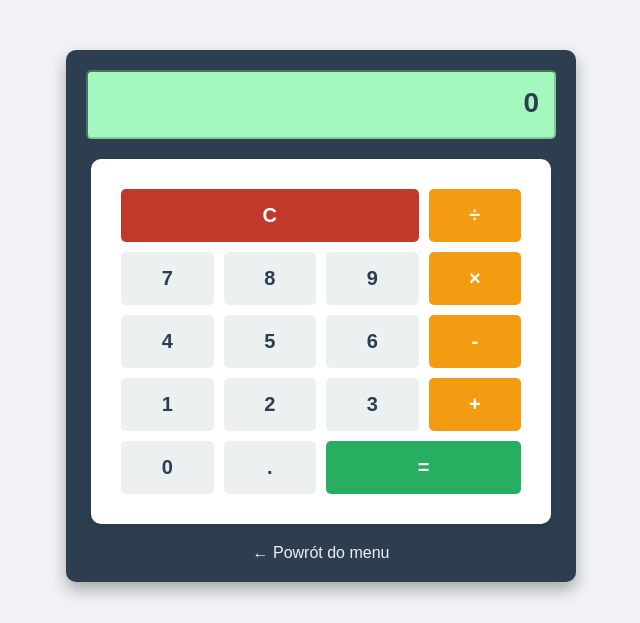
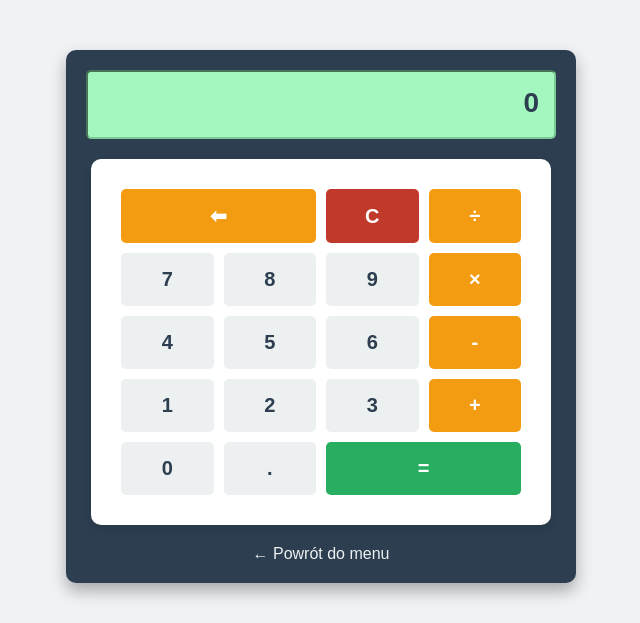
Before and after one commit to MortalRave/currency_converter, a Flask app: page /calculator in a window 1280 px wide. Shown: the top 623 px of the page, without its empty margins (319-959 px from the left). Run offline with Flask 3, Linux system fonts and the light colour scheme.

Commit message:
Fixing problem with sending invalid values in converter and calculators. Adding backspace button into calculator.

```diff
--- a/src/currency_converter/calculator.py
+++ b/src/currency_converter/calculator.py
@@ -4,3 +4,5 @@ class Calculator:
             return eval(expression)
         except ZeroDivisionError:
             return "ERROR"
+        except:
+            return "ERROR"
--- a/templates/bmi.html
+++ b/templates/bmi.html
@@ -10,10 +10,10 @@
         <h1>Kalkulator BMI</h1>
 
         <label>Twoja waga (w kg):</label>
-        <input type="text" name="weight" required>
+        <input type="number" name="weight" step="any" min="0" required>
         <br>
         <label>Twój wzrost (w cm):</label>
-        <input type="text" name="height" required>
+        <input type="number" name="height" step="any" min="0" required>
         <br>
         <button type="submit">Oblicz BMI</button>
 
--- a/templates/calculator.html
+++ b/templates/calculator.html
@@ -46,8 +46,10 @@
         .calc-btn.operator:hover { background-color: #e67e22; }
         .calc-btn.equal { background-color: #27ae60; color: white; grid-column: span 2; }
         .calc-btn.equal:hover { background-color: #2ecc71; }
-        .calc-btn.clear { background-color: #c0392b; color: white; grid-column: span 3; }
+        .calc-btn.clear { background-color: #c0392b; color: white; grid-column: span 1; }
         .calc-btn.clear:hover { background-color: #e74c3c; }
+        .calc-btn.backspace { background-color: #f39c12; color: white; grid-column: span 2; }
+        .calc-btn.backspace:hover { background-color: #e67e22; }
     </style>
 </head>
 <body>
@@ -62,7 +64,9 @@
             <input type="hidden" name="expression" id="hiddenExpression" value="">
 
             <div class="button-grid">
+                <button type="button" class="calc-btn backspace" onclick="backspace()">⬅</button>
                 <button type="button" class="calc-btn clear" onclick="clearScreen()">C</button>
+
                 <button type="button" class="calc-btn operator" onclick="addOperator(' / ')">&divide;</button>
 
                 <button type="button" class="calc-btn" onclick="addNumber('7')">7</button>
@@ -115,6 +119,10 @@
             // Zapisujemy całe równanie do ukrytego pola przed wysłaniem do Pythona
             hiddenInput.value = currentExpression;
         }
+        function backspace() {
+            currentExpression = currentExpression.slice(0, -1);
+             updateScreen();
+        }
     </script>
 </body>
 </html>
--- a/templates/converter.html
+++ b/templates/converter.html
@@ -10,7 +10,7 @@
     <form action="/currency" method="POST">
     <h1>Przelicz swoje PLN</h1>
         <label>Kwota w PLN:</label>
-        <input type="text" name="amount">
+        <input type="number" name="amount" step="any" min="0" required>
         <br>
         <label>Wybierz walutę:</label>
         <select name="currency">
```
